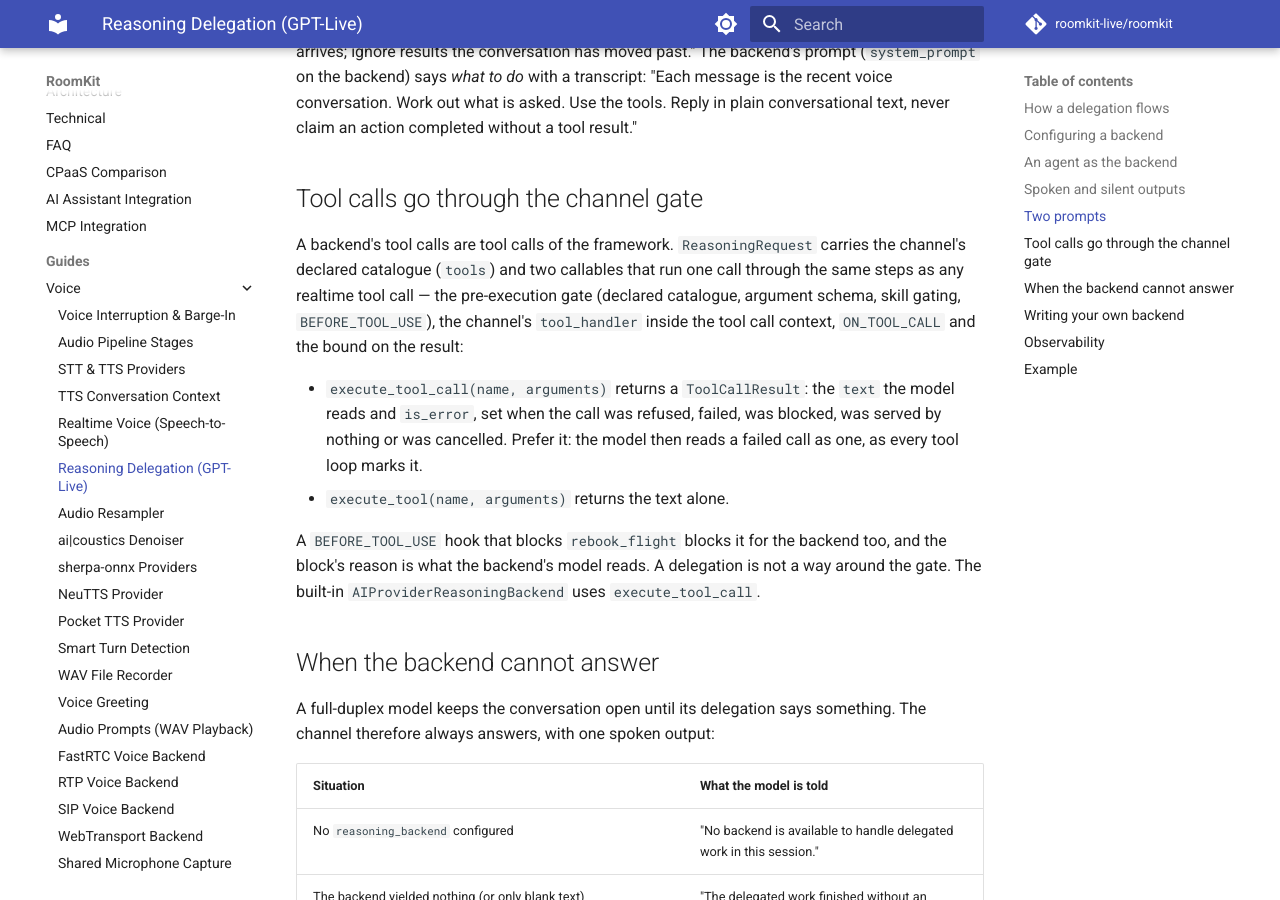
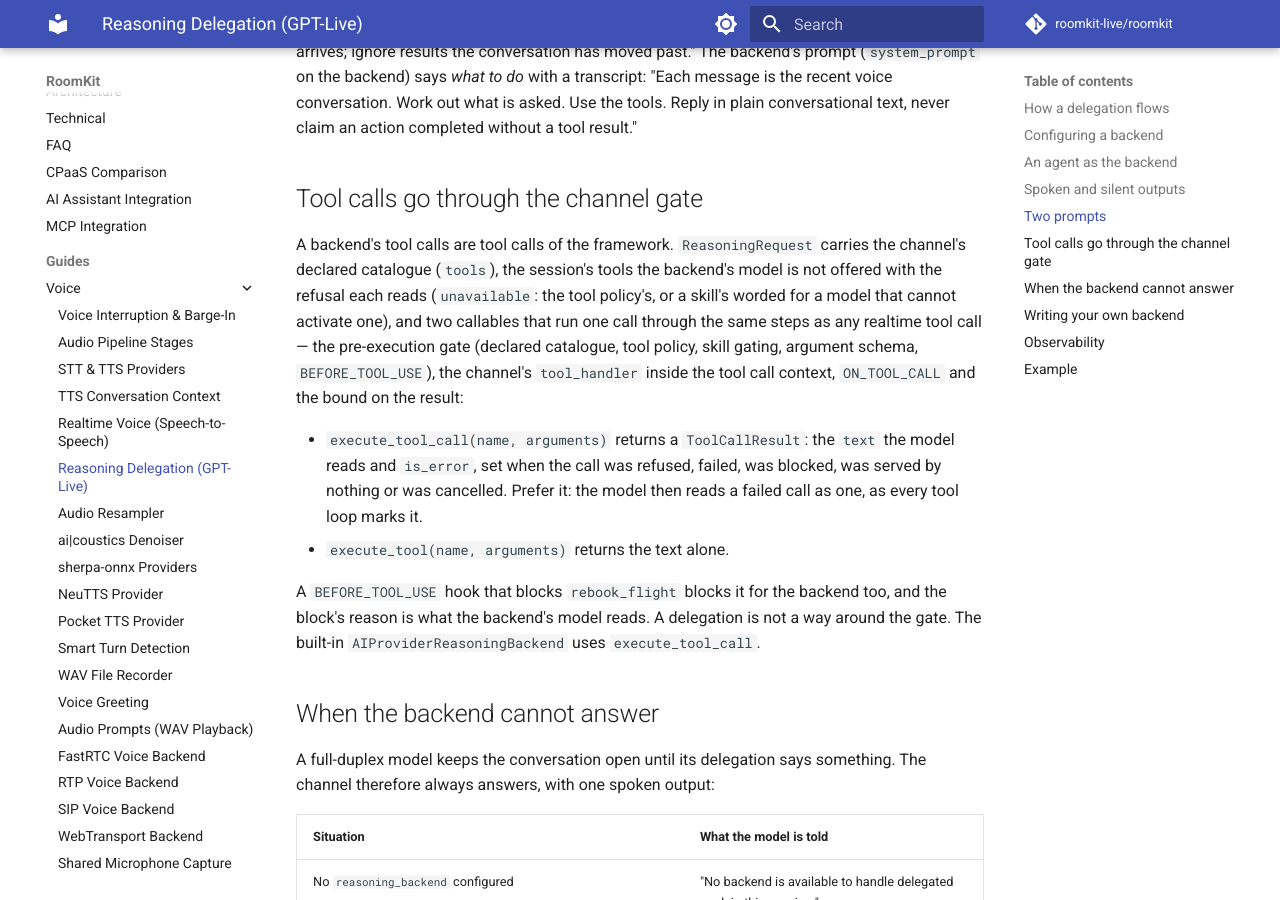
Before and after one commit to roomkit-live/roomkit-docs, an MkDocs documentation site: the page built from docs/guides/reasoning-delegation.md, in a window 1280 px wide and 900 px high, scrolled down 3465 px. Built offline with MkDocs 1.6.1 and Material for MkDocs 9.7.7, drawn with Linux system fonts in a browser that asks for light colours; comment, search, counter and statistics services are not loaded.

Commit message:
docs(tools): per review, ReasoningRequest.unavailable, the conference's tool_policy in its gate, the backend's gating text and Tool Search's unknown name on realtime (RMK-428)

```diff
--- a/docs/guides/reasoning-delegation.md
+++ b/docs/guides/reasoning-delegation.md
@@ -152,9 +152,12 @@ conversational text, never claim an action completed without a tool result."
 ## Tool calls go through the channel gate
 
 A backend's tool calls are tool calls of the framework. `ReasoningRequest`
-carries the channel's declared catalogue (`tools`) and two callables that run
-one call through the same steps as any realtime tool call — the pre-execution
-gate (declared catalogue, argument schema, skill gating, `BEFORE_TOOL_USE`),
+carries the channel's declared catalogue (`tools`), the session's tools the
+backend's model is not offered with the refusal each reads (`unavailable`: the
+tool policy's, or a skill's worded for a model that cannot activate one), and
+two callables that run one call through the same steps as any realtime tool
+call — the pre-execution gate (declared catalogue, tool policy, skill gating,
+argument schema, `BEFORE_TOOL_USE`),
 the channel's `tool_handler` inside the tool call context, `ON_TOOL_CALL` and
 the bound on the result:
 
```
Also changed, not shown: docs/guides/conference.md (+4 -3 lines), docs/guides/tool-calling.md (+5 -2 lines).
